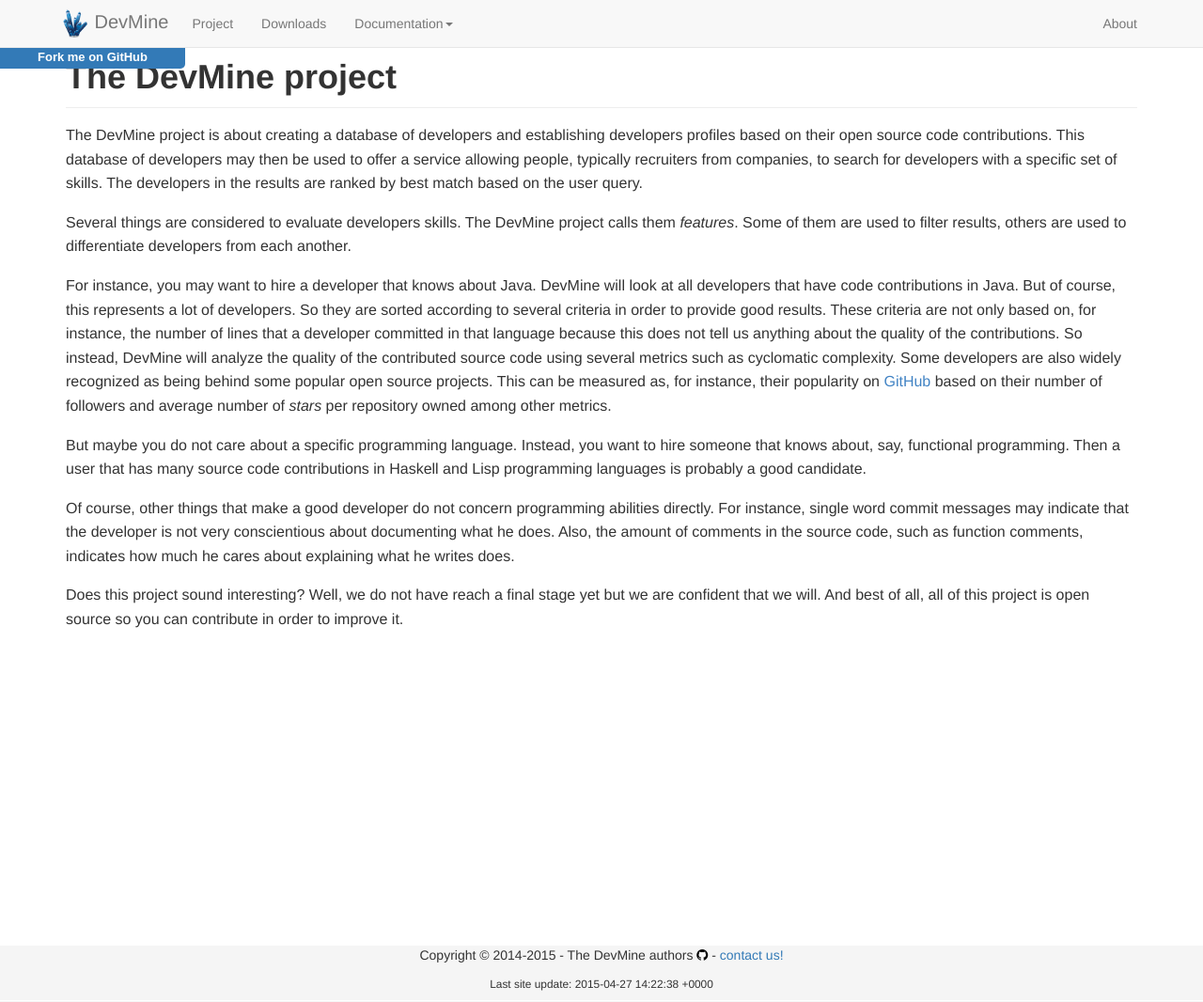
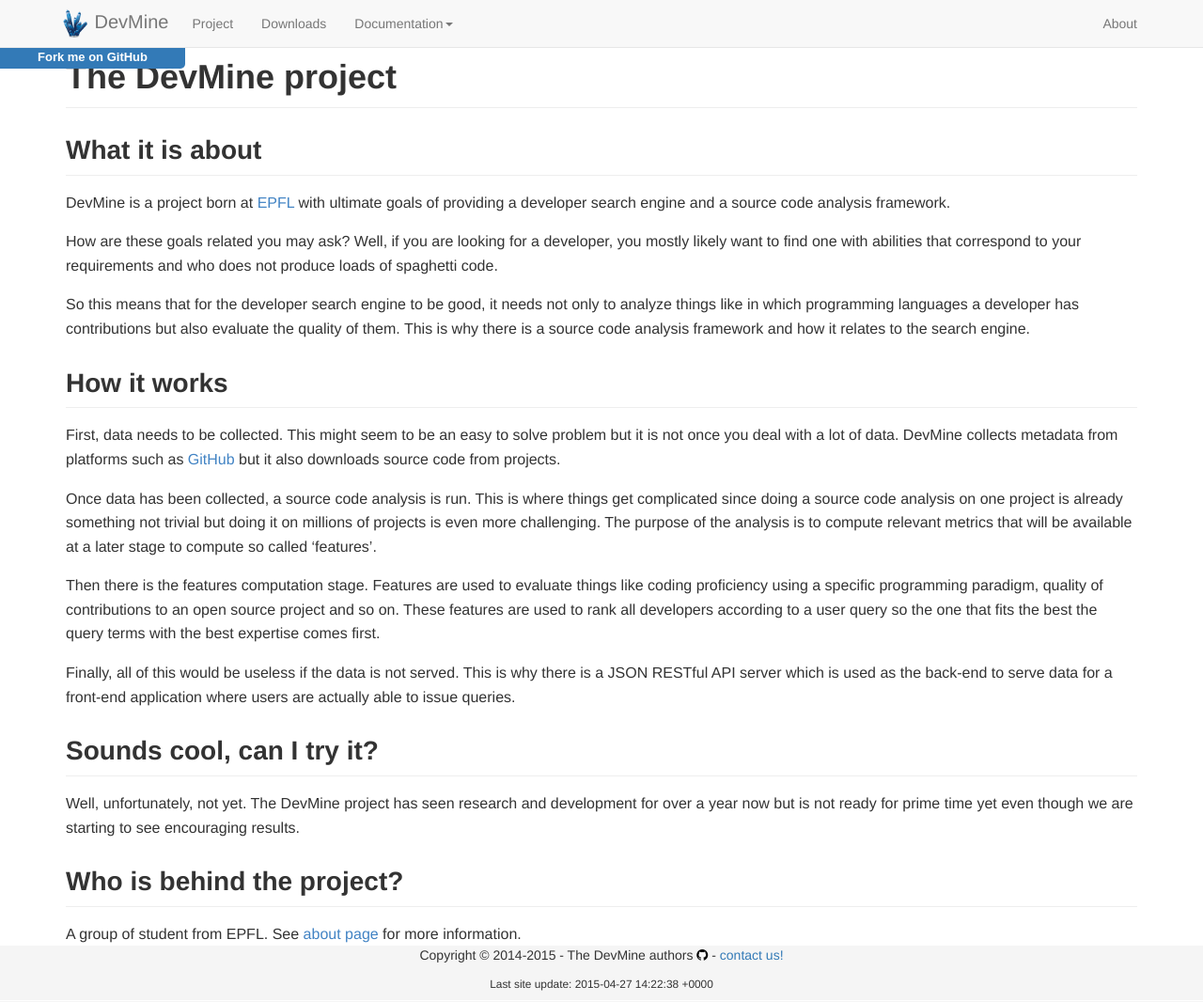
Before and after one commit to DevMine/devmine.github.io, a Jekyll site: the page built from project.md, in a window 1280 px wide and 1066 px high. Shown: the whole window at 94% size. Built offline with Jekyll 4.4.1, drawn with Linux system fonts in a browser that asks for light colours.

Commit message:
project: update information so that it is accurate to current goals

```diff
--- a/project.md
+++ b/project.md
@@ -6,41 +6,50 @@ permalink: /project/
 
 # The DevMine project
 
-The DevMine project is about creating a database of developers and establishing
-developers profiles based on their open source code contributions. This database
-of developers may then be used to offer a service allowing people, typically
-recruiters from companies, to search for developers with a specific set of
-skills. The developers in the results are ranked by best match based on the user
-query.
+## What it is about
 
-Several things are considered to evaluate developers skills. The DevMine project
-calls them _features_. Some of them are used to filter results, others are used
-to differentiate developers from each another.
+DevMine is a project born at [EPFL](http://information.epfl.ch/introduction)
+with ultimate goals of providing a developer search engine and a source code
+analysis framework.
 
-For instance, you may want to hire a developer that knows about Java. DevMine
-will look at all developers that have code contributions in Java. But of course,
-this represents a lot of developers. So they are sorted according to several
-criteria in order to provide good results. These criteria are not only based
-on, for instance, the number of lines that a developer committed in that
-language because this does not tell us anything about the quality of the
-contributions.  So instead, DevMine will analyze the quality of the contributed
-source code using several metrics such as cyclomatic complexity. Some developers
-are also widely recognized as being behind some popular open source projects.
-This can be measured as, for instance, their popularity on
-[GitHub](https://github.com/) based on their number of followers and average
-number of _stars_ per repository owned among other metrics.
+How are these goals related you may ask? Well, if you are looking for a
+developer, you mostly likely want to find one with abilities that correspond to
+your requirements and who does not produce loads of spaghetti code.
 
-But maybe you do not care about a specific programming language. Instead, you
-want to hire someone that knows about, say, functional programming. Then a user
-that has many source code contributions in Haskell and Lisp programming
-languages is probably a good candidate.
+So this means that for the developer search engine to be good, it needs not only
+to analyze things like in which programming languages a developer has
+contributions but also evaluate the quality of them. This is why there is a
+source code analysis framework and how it relates to the search engine.
 
-Of course, other things that make a good developer do not concern programming
-abilities directly. For instance, single word commit messages may indicate that
-the developer is not very conscientious about documenting what he does. Also,
-the amount of comments in the source code, such as function comments, indicates
-how much he cares about explaining what he writes does.
+## How it works
 
-Does this project sound interesting? Well, we do not have reach a final stage
-yet but we are confident that we will. And best of all, all of this project is
-open source so you can contribute in order to improve it.
+First, data needs to be collected. This might seem to be an easy to solve
+problem but it is not once you deal with a lot of data.
+DevMine collects metadata from platforms such as [GitHub](https://github.com/)
+but it also downloads source code from projects.
+
+Once data has been collected, a source code analysis is run. This is where
+things get complicated since doing a source code analysis on one project is
+already something not trivial but doing it on millions of projects is even more
+challenging. The purpose of the analysis is to compute relevant metrics that
+will be available at a later stage to compute so called 'features'.
+
+Then there is the features computation stage. Features are used to evaluate
+things like coding proficiency using a specific programming paradigm, quality of
+contributions to an open source project and so on. These features are used to
+rank all developers according to a user query so the one that fits the best the
+query terms with the best expertise comes first.
+
+Finally, all of this would be useless if the data is not served. This is why
+there is a JSON RESTful API server which is used as the back-end to serve data
+for a front-end application where users are actually able to issue queries.
+
+## Sounds cool, can I try it?
+
+Well, unfortunately, not yet. The DevMine project has seen research and
+development for over a year now but is not ready for prime time yet even
+though we are starting to see encouraging results.
+
+## Who is behind the project?
+
+A group of student from EPFL. See [about page](/about/) for more information.
```
